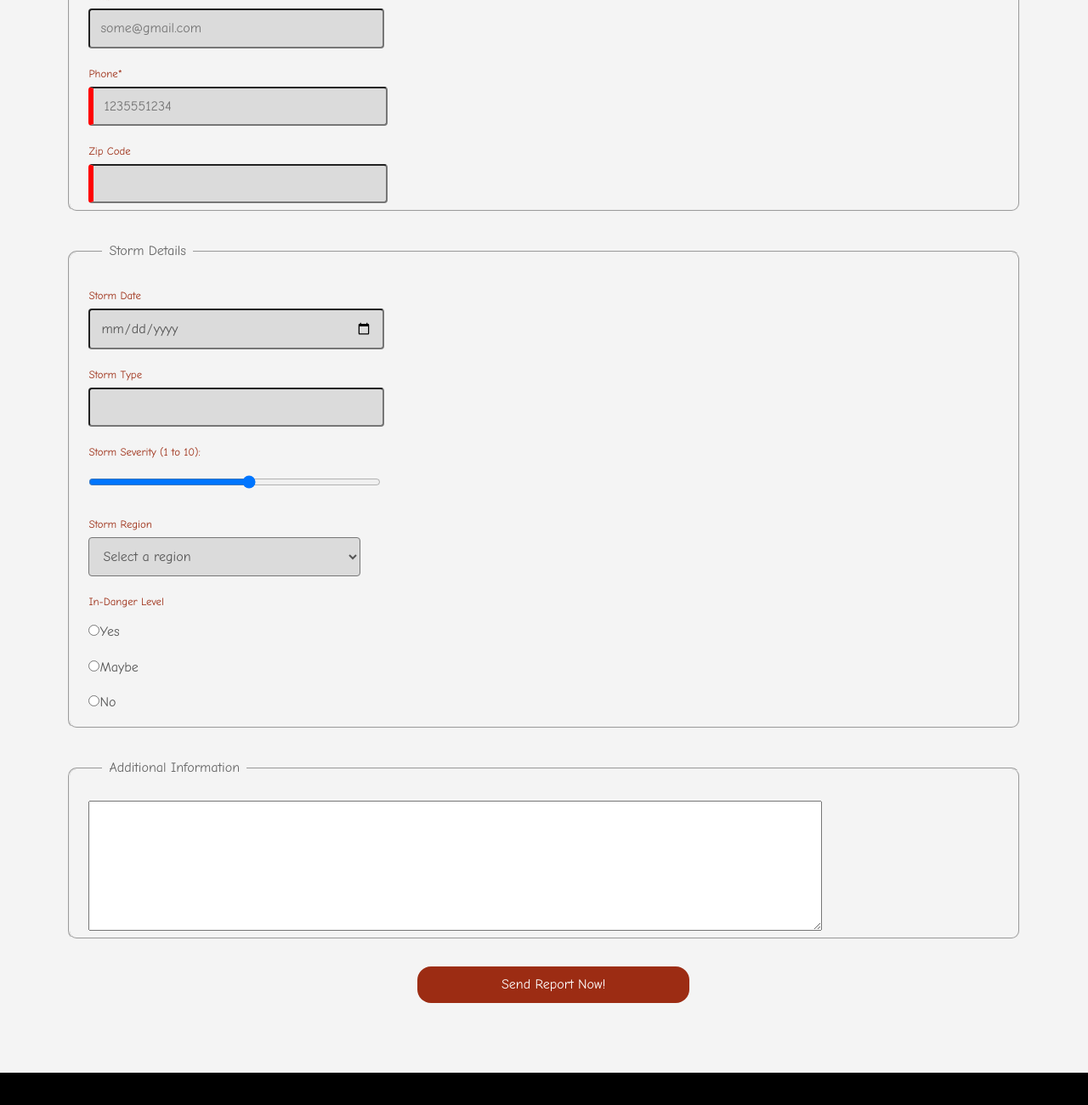
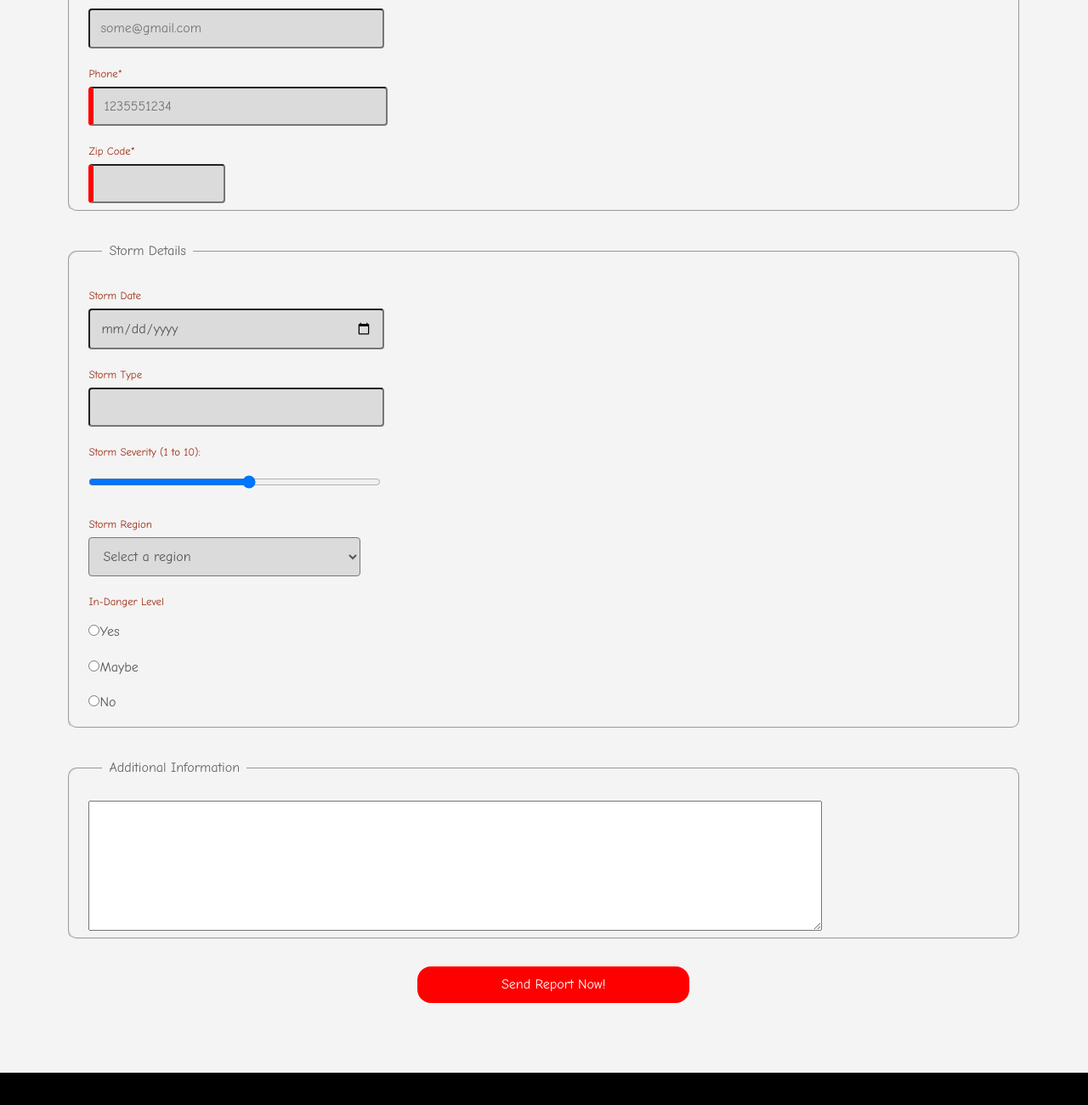
Before and after one commit to richyrich1/richyrich1.github.io, a plain HTML site: page assignments/lesson-8/stormcenter.html in a window 1280 px wide. Shown: the part 1476-2776 px from the top of the page at 85% size. Drawn offline with Linux system fonts and the light colour scheme; grey boxes are pictures that could not be loaded.

Commit message:
stormcenter

```diff
--- a/assignments/lesson-7/styles/small-7.css
+++ b/assignments/lesson-7/styles/small-7.css
@@ -239,7 +239,7 @@ form label.sbs
 form input.submitBtn
 {
     border: none;
-    background-color: #9c2c13;
+    background-color: red;
     color: white;
     border-radius: 1rem;
     padding: .75rem 1.5rem;
@@ -276,6 +276,11 @@ textarea
     background-image: url('../../lesson-7/images/thunderstorm.jpg');
     min-height: 100%;
     max-width: 100%;
+}
+
+form label.top.zipCode
+{
+    max-width: 15%;
 }
 
 @media only screen and (max-width: 500px)
--- a/assignments/lesson-8/stormcenter.html
+++ b/assignments/lesson-8/stormcenter.html
@@ -50,7 +50,7 @@
                     <label class="top">Last Name* <input type="text" name="lname" required></label>
                     <label class="top">Email <input type="email" name="email" placeholder="some@gmail.com"></label>
                     <label class="top">Phone* <input type="tel" name="phone" placeholder="1235551234" required></label>
-                    <label class="top">Zip Code <input type="zipCode" name="zipCode" required></label>
+                    <label class="top zipCode">Zip Code* <input type="zipCode" name="zipCode" required></label>
                 </fieldset>
 
                 <fieldset>
```
